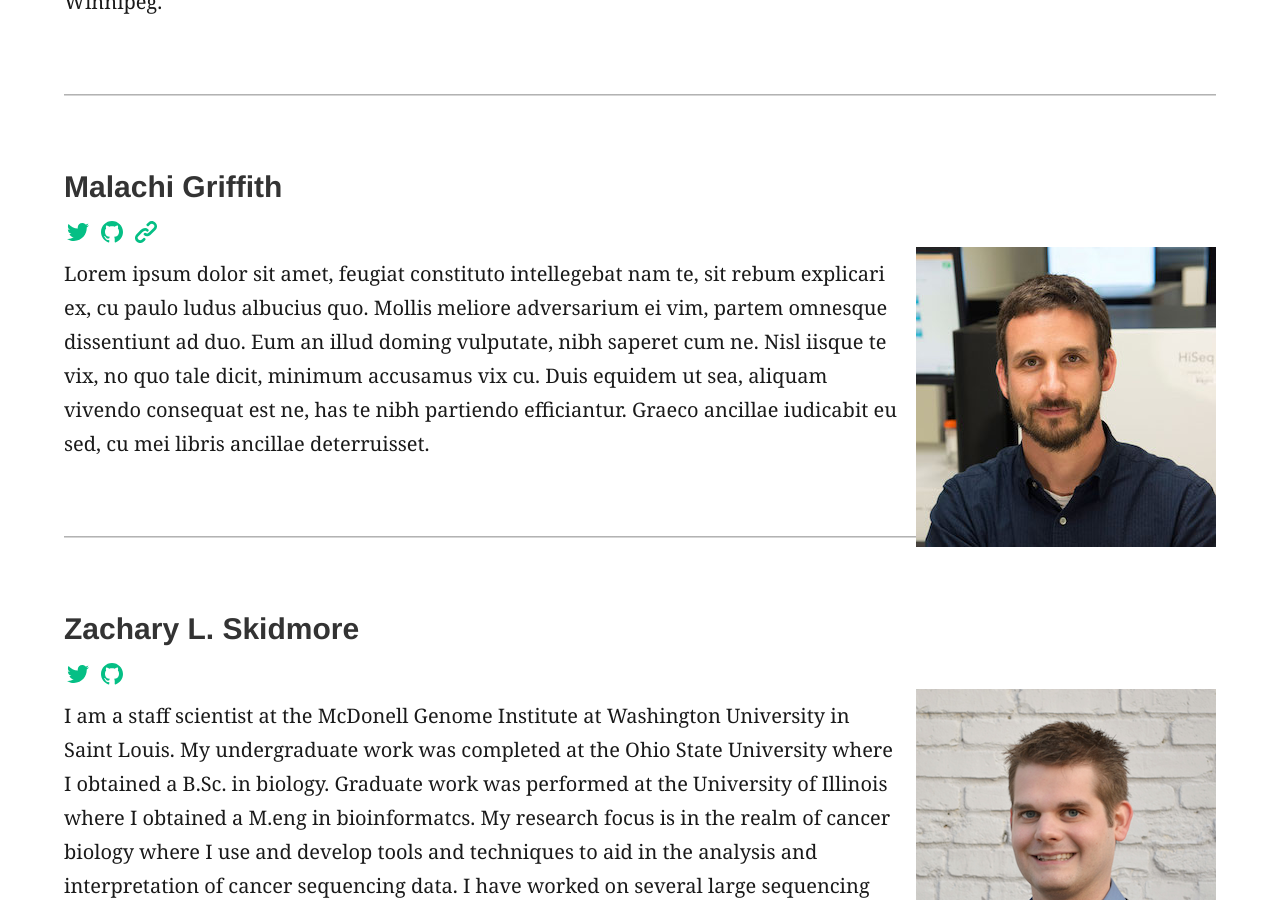
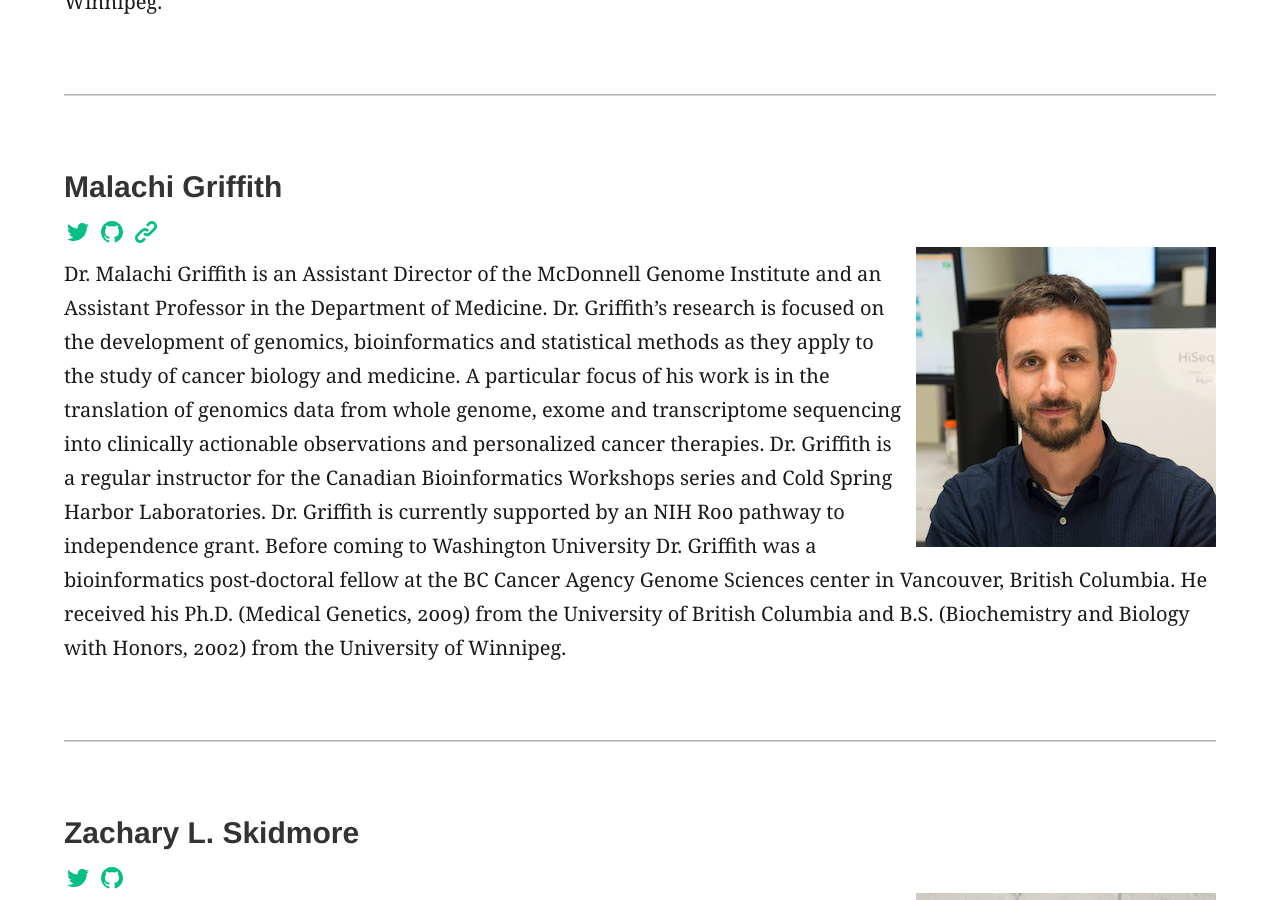
Before and after one commit to griffithlab/genviz.org, a Jekyll site: the page built from authors.md, in a window 1280 px wide and 900 px high, scrolled down 1156 px. Built offline with Jekyll 4.4.1, drawn with Linux system fonts in a browser that asks for light colours.

Commit message:
add profile

```diff
--- a/authors.md
+++ b/authors.md
@@ -30,7 +30,8 @@ Dr. Obi Griffith is Assistant Professor of Medicine and Assistant Director at th
 {% endfor %}
 </nav>
 {% include figure.html image="/assets/MG14.jpg" position="right" %}
-Lorem ipsum dolor sit amet, feugiat constituto intellegebat nam te, sit rebum explicari ex, cu paulo ludus albucius quo. Mollis meliore adversarium ei vim, partem omnesque dissentiunt ad duo. Eum an illud doming vulputate, nibh saperet cum ne. Nisl iisque te vix, no quo tale dicit, minimum accusamus vix cu. Duis equidem ut sea, aliquam vivendo consequat est ne, has te nibh partiendo efficiantur. Graeco ancillae iudicabit eu sed, cu mei libris ancillae deterruisset.
+Dr. Malachi Griffith is an Assistant Director of the McDonnell Genome Institute and an Assistant Professor in the Department of Medicine. Dr. Griffith's research is focused on the development of genomics, bioinformatics and statistical methods as they apply to the study of cancer biology and medicine. A particular focus of his work is in the translation of genomics data from whole genome, exome and transcriptome sequencing into clinically actionable observations and personalized cancer therapies.
+ Dr. Griffith is a regular instructor for the Canadian Bioinformatics Workshops series and Cold Spring Harbor Laboratories. Dr. Griffith is currently supported by an NIH R00 pathway to independence grant. Before coming to Washington University Dr. Griffith was a bioinformatics post-doctoral fellow at the BC Cancer Agency Genome Sciences center in Vancouver, British Columbia. He received his Ph.D. (Medical Genetics, 2009) from the University of British Columbia and B.S. (Biochemistry and Biology with Honors, 2002) from the University of Winnipeg.
 
 ***
 
```
